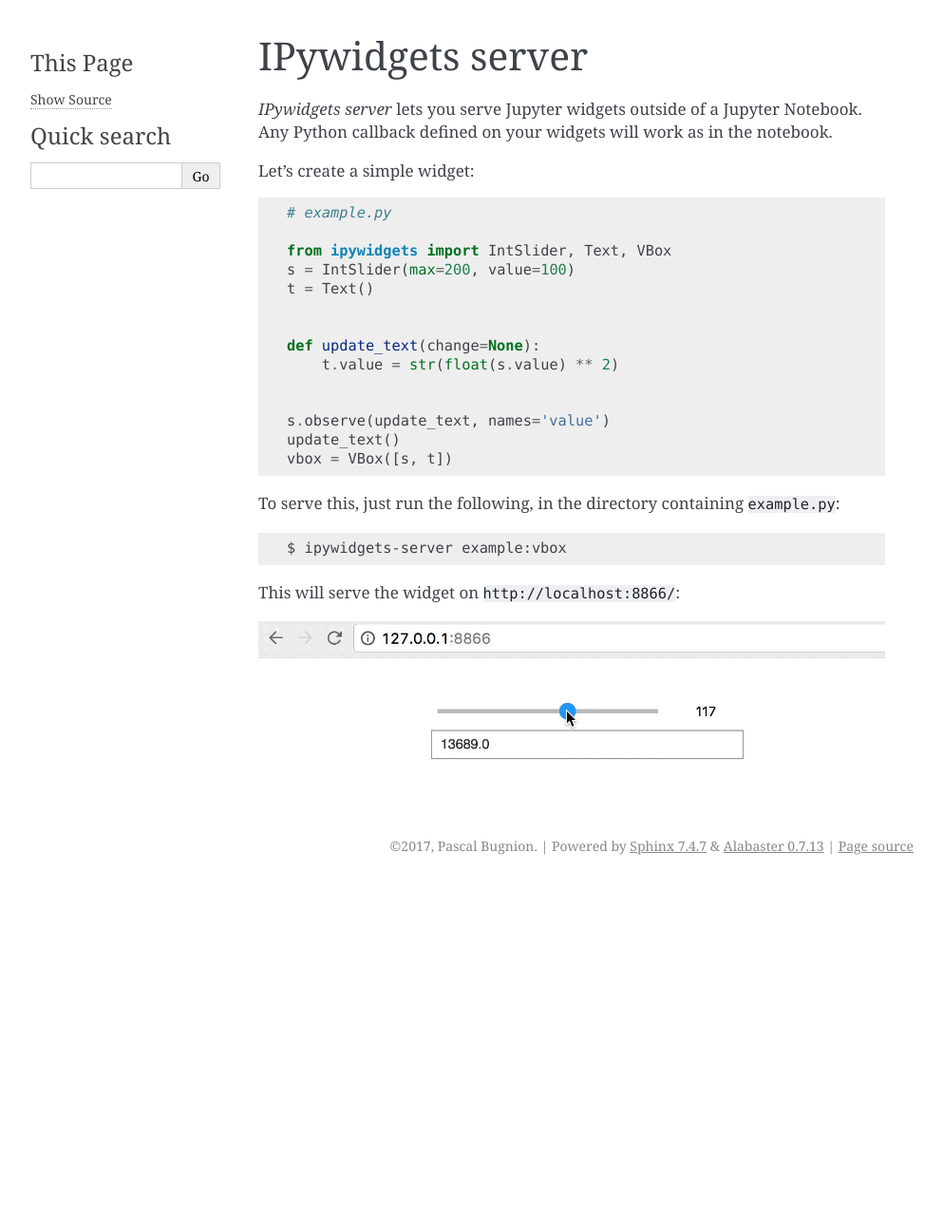
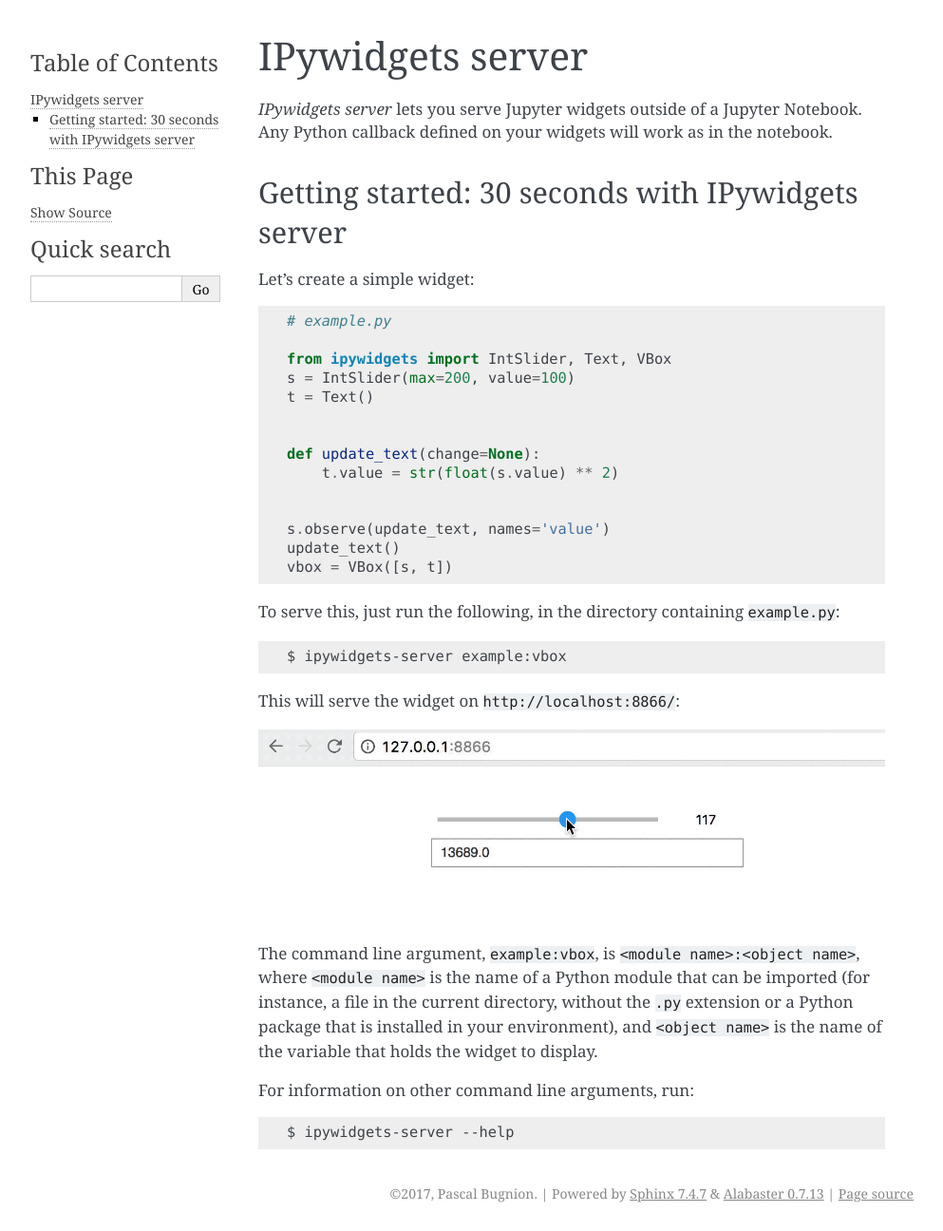
Before and after one commit to pbugnion/ipywidgets_server, a Sphinx documentation site: the page built from docs/source/index.rst, in a window 1280 px wide. Shown: the whole page at 95% size, without its empty margins (148-1141 px from the left). Built offline with Sphinx 7.4.7, drawn with Linux system fonts in a browser that asks for light colours; before the commit the page ends 930 px from its top, so only the background shows below that.

Commit message:
Documentation on command line arguments

```diff
--- a/docs/source/index.rst
+++ b/docs/source/index.rst
@@ -9,6 +9,9 @@
 `IPywidgets server` lets you serve Jupyter widgets outside of a Jupyter
 Notebook. Any Python callback defined on your widgets will work as in the
 notebook.
+
+Getting started: 30 seconds with IPywidgets server
+--------------------------------------------------
 
 Let's create a simple widget::
 
@@ -36,3 +39,13 @@
 This will serve the widget on ``http://localhost:8866/``:
 
 .. image:: _images/simple-example.gif
+
+The command line argument, ``example:vbox``, is ``<module name>:<object name>``,
+where ``<module name>`` is the name of a Python module that can be imported (for
+instance, a file in the current directory, without the ``.py`` extension or a
+Python package that is installed in your environment), and ``<object name>`` is
+the name of the variable that holds the widget to display.
+
+For information on other command line arguments, run::
+
+    $ ipywidgets-server --help
```
